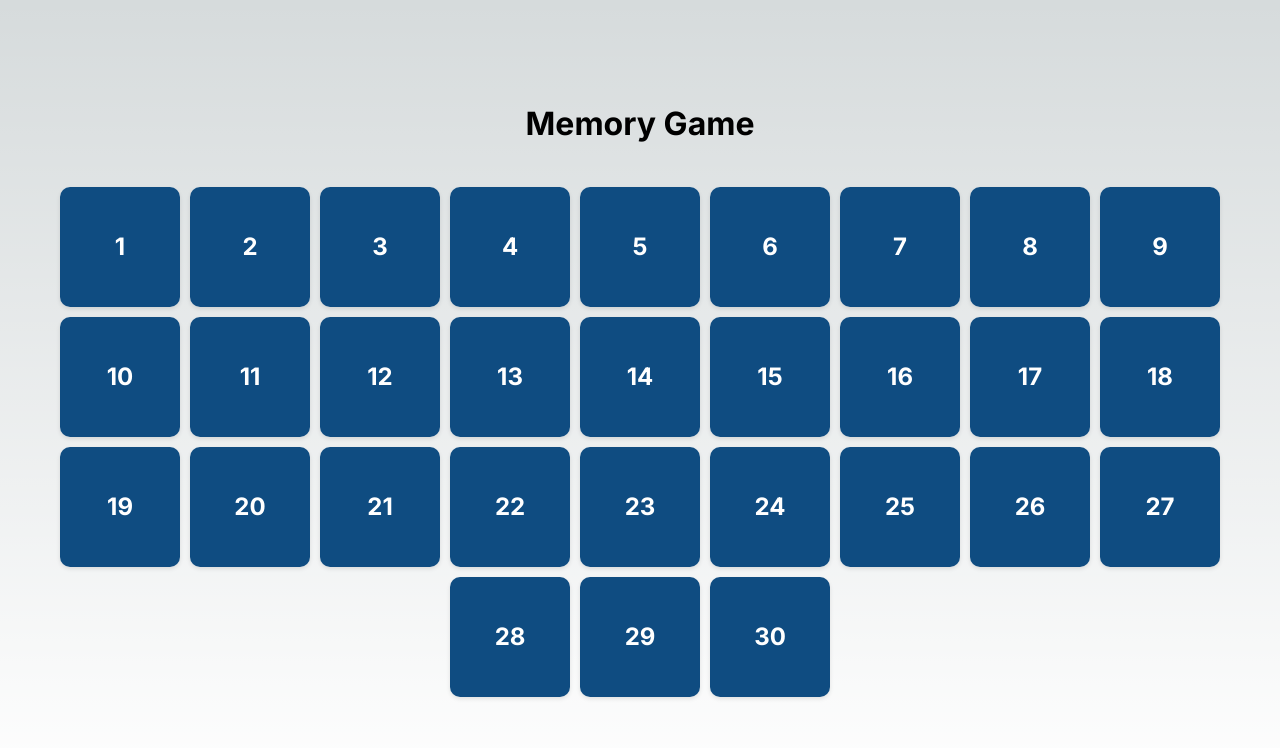
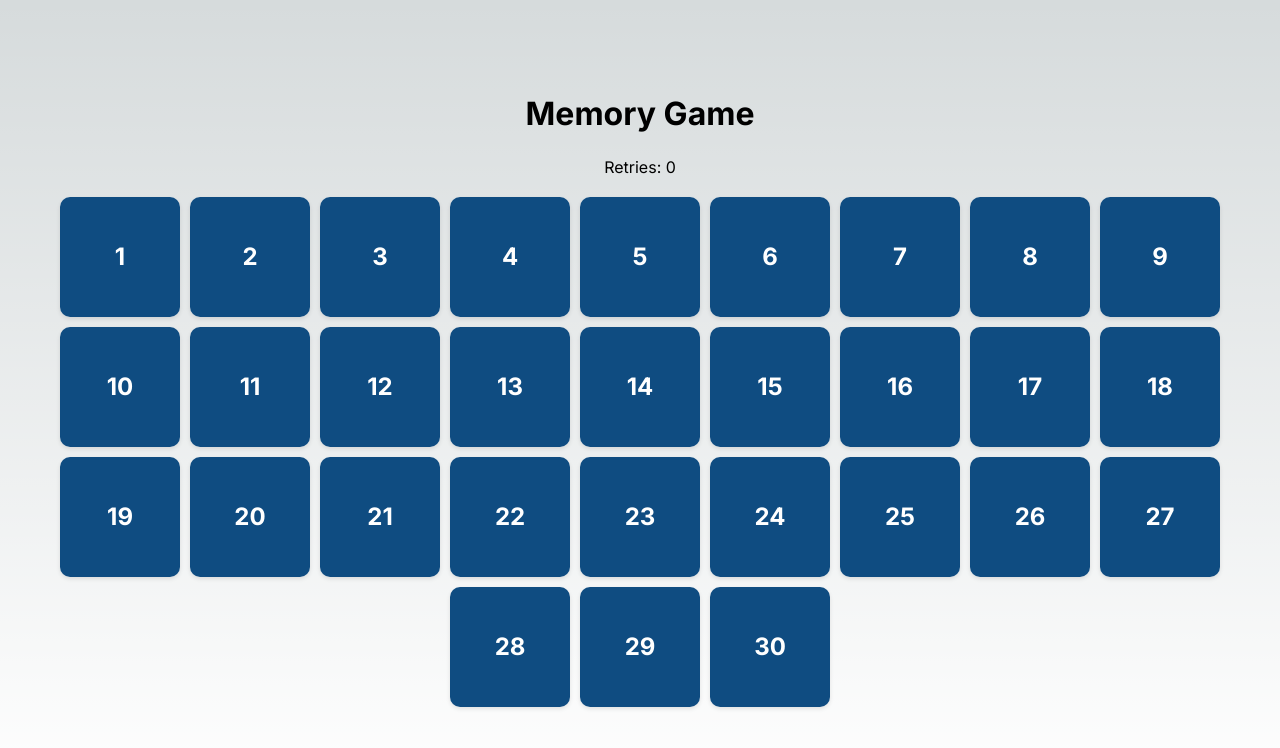
Before and after one commit to 0xB370/memo-test-game, a Next.js app: page /game in a window 1280 px wide. Shown: the top 748 px of the page. Built offline with nearby package versions, Linux system fonts and the light colour scheme.

Commit message:
Retries Counter

```diff
--- a/app/game/page.tsx
+++ b/app/game/page.tsx
@@ -8,6 +8,7 @@ function Game() {
   const [images, setImages] = useState([]);
   const [flippedCards, setFlippedCards] = useState([]);
   const [matchedCards, setMatchedCards] = useState([]);
+  const [retryCount, setRetryCount] = useState(0);
 
   useEffect(() => {
     // Fetch or generate the array of 30 image URLs
@@ -73,6 +74,7 @@ function Game() {
           setFlippedCards([]); // Reset flippedCards
         }, 1000);
       }
+      setRetryCount((prevRetryCount) => prevRetryCount + 1); // Increment retryCount
     }
   }, [flippedCards]);
 
@@ -92,6 +94,9 @@ function Game() {
         // If there is a match, add the cards to the matchedCards state
         setMatchedCards((prevMatchedCards) => [...prevMatchedCards, flippedCards[0], index]);
         setFlippedCards([]);
+
+        // Increment the retry count
+        setRetryCount((prevRetryCount) => prevRetryCount + 1);
       } else {
         // If there is no match, flip the cards back after a short delay
         setTimeout(() => {
@@ -135,6 +140,7 @@ function Game() {
   return (
     <div className="container">
       <h1 className="title">Memory Game</h1>
+      <p>Retries: {retryCount}</p>
       {images.length > 0 ? renderGrid() : <p>Loading...</p>}
     </div>
   );
```
